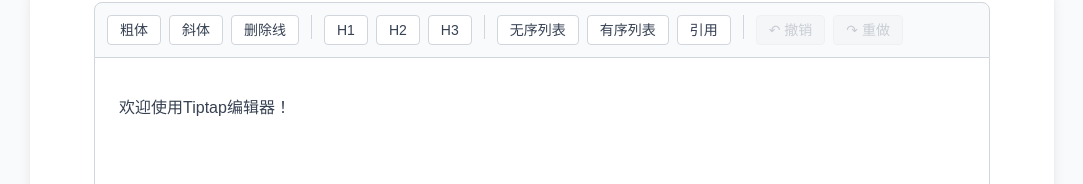
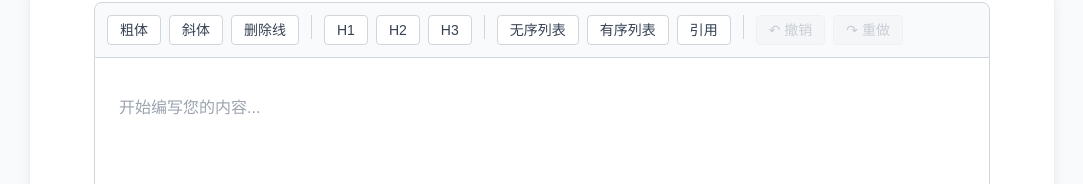
Before and after one commit to jscsvip-afei/tiptap-core, a Next.js app: page /test in a window 1280 px wide. Shown: the part 238-422 px from the top of the page, without its empty margins (98-1181 px from the left). Built offline with nearby package versions, Linux system fonts and the light colour scheme.

Commit message:
feat: 添加编辑器组件的内容处理功能，支持内容更新和JSON解析,支持初始值与获取值改变的操作

```diff
--- a/src/app/page.tsx
+++ b/src/app/page.tsx
@@ -1,6 +1,13 @@
+"use client"
 import Editor from '@/components/Editor'
+import { useState } from 'react';
 
 export default function Home() {
+  const [content] = useState('{"type":"doc","content":[{"type":"paragraph","content":[{"type":"text","text":"欢迎使用Tiptap编辑器！"}]}]}')
+  function handleUpdate(content: string) {
+    // setContent(content)
+    console.log('内容更新：', content)
+  }
   return (
     <div className="min-h-screen bg-gray-50 py-8">
       <div className="container mx-auto px-4">
@@ -17,7 +24,7 @@ export default function Home() {
         {/* 编辑器容器 */}
         <div className="max-w-5xl mx-auto">
           <div className="bg-white rounded-xl shadow-lg p-6">
-            <Editor />
+            <Editor rawContent={content} handleUpdate={handleUpdate} />
           </div>
         </div>
 
--- a/src/components/Editor.tsx
+++ b/src/components/Editor.tsx
@@ -5,7 +5,22 @@ import StarterKit from '@tiptap/starter-kit'
 import Placeholder from '@tiptap/extension-placeholder'
 import Toolbar from './Toolbar'
 
-export default function Editor() {
+interface IProps {
+  rawContent: string
+  handleUpdate: (content: string) => void
+}
+
+// 生成 JSON 内容
+function gen_content(rawContent: string) {
+  try {
+    return JSON.parse(rawContent)
+  } catch (error) {
+    return undefined
+  }
+}
+export default function Editor(props: IProps) {
+  const { rawContent, handleUpdate } = props
+  console.log('Editor received rawContent:', rawContent)
   const editor = useEditor({
     extensions: [
       StarterKit,
@@ -13,7 +28,11 @@ export default function Editor() {
         placeholder: '开始编写您的内容...',
       }),
     ],
-    content: '<p>欢迎使用Tiptap编辑器！</p>',
+    content: gen_content(rawContent),
+    onUpdate: ({ editor }) => {
+      const data = editor.getJSON()
+      handleUpdate(JSON.stringify(data))
+    },
     immediatelyRender: false,
     editorProps: {
       attributes: {
```
